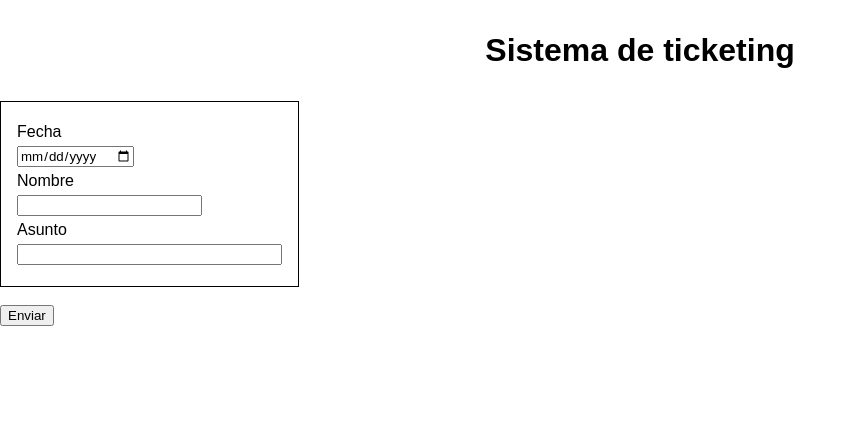
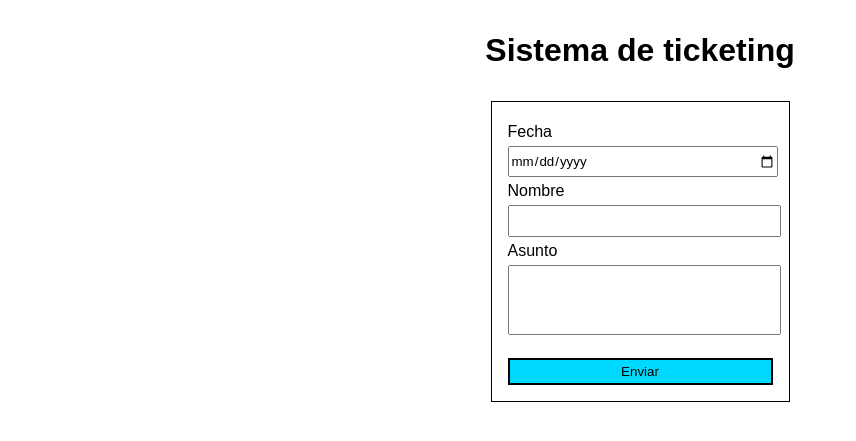
Before and after one commit to aPesc/HttpPyErrors, a Flask app: page / in a window 1280 px wide. Shown: the top 441 px of the page, without its empty margins (0-856 px from the left). Run offline with Flask 3, Linux system fonts and the light colour scheme.

Commit message:
estilos no harcoded implementados

```diff
--- a/main.py
+++ b/app.py
@@ -1,4 +1,5 @@
-from flask import Flask, request, redirect, render_template, make_response
+import json
+from flask import Flask, request, redirect, render_template
 
 app = Flask(__name__)
 
@@ -8,17 +9,29 @@ def index():
         return render_template("index.html")
 
     if request.method == 'POST':
+
         nombre = request.form.get("nombre")
         asunto = request.form.get("asunto")
         fecha = request.form.get("fecha")
 
+        data = {
+            'date': fecha,
+            'name': nombre,
+            'asunto': asunto,
+            'sqluser': "admin",
+            'pwd': "passw0rd"
+        }
+
+        with open('output.json', "w") as jfile:
+            json.dump(data, jfile, indent=2)
+
         #return make_response(f"<p>La incidencia en la fecha {fecha} a nombre de {nombre} con el siguiente asunto: {asunto}</p> <br> <p>Sera procesado</p>", 201)
-        return f"<p>La incidencia en la fecha {fecha} a nombre de {nombre} con el siguiente asunto: {asunto}</p> <br> <p>Sera procesado</p>"
+        return "Incidencia enviada, para consultar incidencias ve a su respectivo apartado"
 
 
 
 
-"""@app.route('/profile', methods=["GET"])
+@app.route('/profile', methods=["GET"])
 def profile():
     devices = ["iphone", "android"]
 
@@ -33,7 +46,9 @@ def profile():
                     </ul>
                 '''
     else:
-        return redirect("\\")"""
+        return redirect("\\")
+
+
 
 @app.errorhandler(401)
 def err401(error):
--- /dev/null
+++ b/static/styles/styles.css
@@ -0,0 +1,42 @@
+* {
+    font-family: Arial, Helvetica, sans-serif;
+    margin: 0%;
+}
+
+h1 {
+    text-align: center;
+    margin: 1em;
+}
+
+.form-content {
+    margin: 0 auto;
+    width: fit-content;
+    height: fit-content;
+    align-items: center;
+
+    padding: 1em;
+    border: 1px solid black;
+}
+
+.form-content > * {
+    display: block;
+    width: 100%;
+    margin: 5px 0 5px 0;
+}
+
+.form-content input {
+    height: 2em;
+}
+
+.form-content #asunt {
+    height: 4pc;
+}
+
+.form-content .btn {
+    margin: 0 auto;
+    display: block;
+    border: 2px solid;
+    width: 100%;
+    height: 2em;
+    background-color: rgb(0, 217, 255);
+}
--- a/templates/index.html
+++ b/templates/index.html
@@ -4,31 +4,8 @@
     <meta charset="UTF-8">
     <meta name="viewport" content="width=device-width, initial-scale=1.0">
     <title>Portal de incidencias</title>
-    <style>
-        * {
-            font-family: Arial, Helvetica, sans-serif;
-            margin: 0%;
-        }
-
-        h1 {
-            text-align: center;
-            margin: 1em;
-        }
-
-        .form-content {
-            width: fit-content;
-            height: fit-content;
-            align-items: center;
-
-            padding: 1em;
-            border: 1px solid black;
-        }
-
-        .form-content > * {
-            display: block;
-            margin: 5px 0 5px 0;
-        }
-    </style>
+    <link rel="stylesheet" type="text/css" href="{{ url_for('static', filename='styles/styles.css') }}">
+    <!--<link rel="stylesheet" href="/static/styles/styles.css">-->
 </head>
 <body>
     <h1>Sistema de ticketing</h1>
@@ -43,10 +20,9 @@
 
             <label for="asunto">Asunto</label>
             <input type="text" size="30" name="asunto" id="asunt"/>
+            <br>
+            <button type="submit" class="btn">Enviar</button>
         </div>
-
-        <br>
-        <button type="submit">Enviar</button>
 
     </form>
 </body>
```
Also changed, not shown: output.json (added, +7 -0 lines), static/styles/errstyles.css (added, +53 -0 lines), templates/errcode.html (+1 -56 lines), app_runner.py (added).
